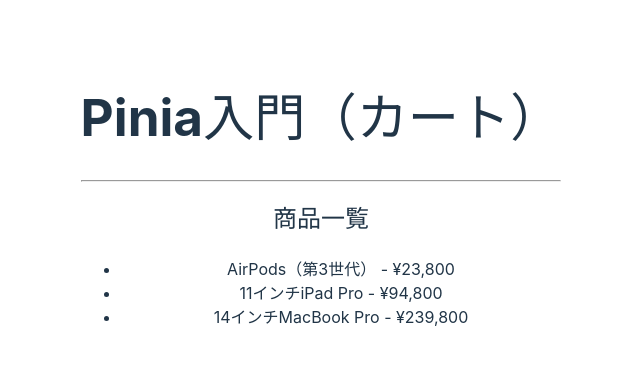
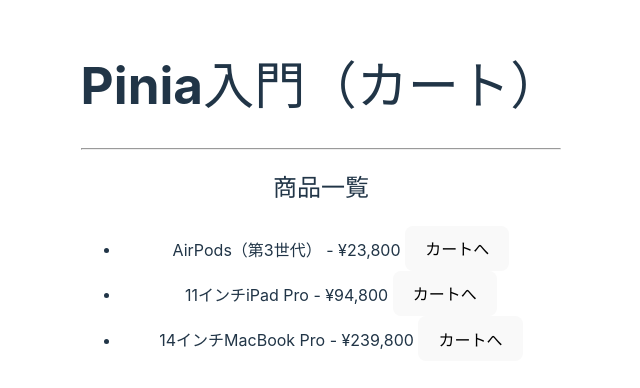
Before and after one commit to Bear29ers/primer-vue, a Vue app in the folder 07_pinia/: page / in a window 1280 px wide. Shown: the part 200-588 px from the top of the page, without its empty margins (319-959 px from the left). Built offline with nearby package versions, Linux system fonts and the light colour scheme.

Commit message:
feat: :sparkles: カートへの追加機能

```diff
--- a/07_pinia/src/components/ProductList.vue
+++ b/07_pinia/src/components/ProductList.vue
@@ -2,9 +2,11 @@
 import { onMounted } from 'vue';
 import { storeToRefs } from 'pinia';
 import { useStoreProducts } from '../stores/products';
+import { useStoreCart } from '../stores/cart';
 
 const { products } = storeToRefs(useStoreProducts());
 const { getProducts } = useStoreProducts();
+const { addCart } = useStoreCart();
 
 onMounted(() => {
   getProducts();
@@ -13,6 +15,9 @@
 
 <template>
   <ul>
-    <li v-for="product in products" :key="product.id">{{ product.title }} - ¥{{ product.price.toLocaleString() }}</li>
+    <li v-for="product in products" :key="product.id">
+      {{ product.title }} - ¥{{ product.price.toLocaleString() }}
+      <button @click="addCart(product)">カートへ</button>
+    </li>
   </ul>
 </template>
```
